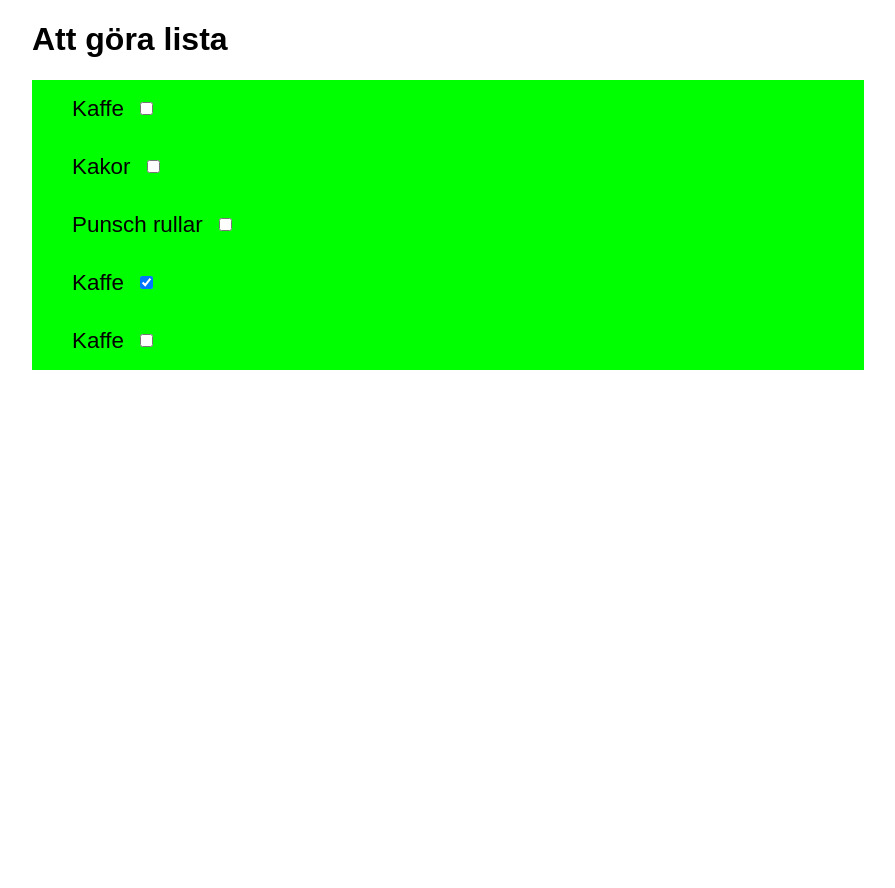
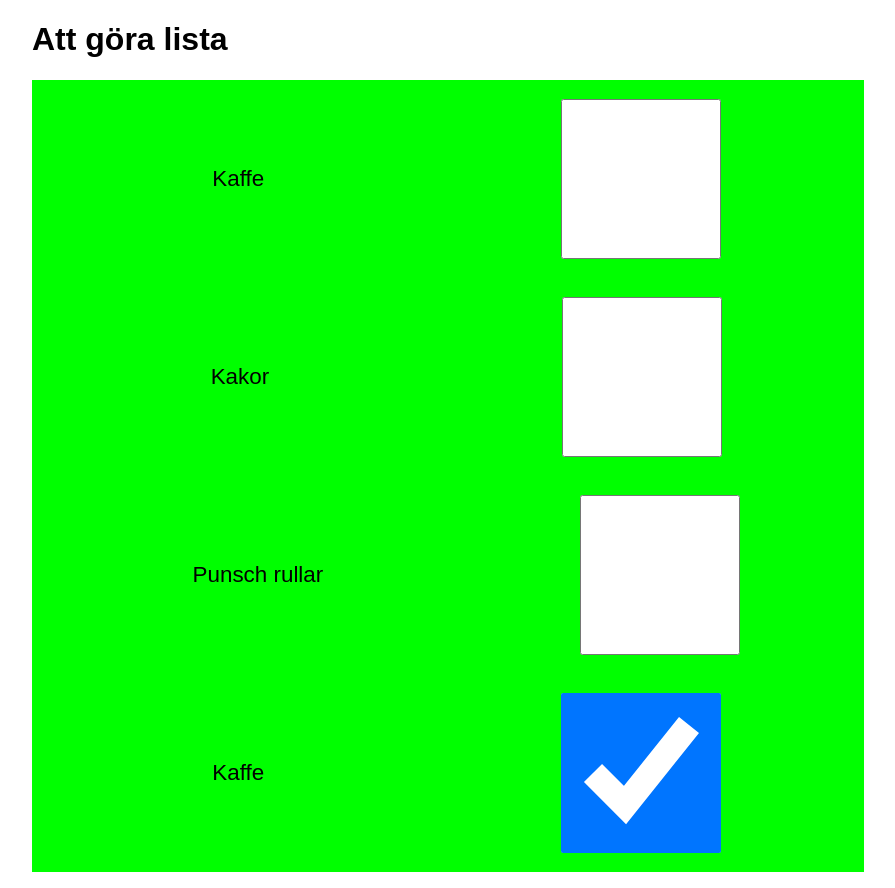
Before and after one commit to Hjalmar-Lundmark/te4-todo, a React (Vite) app: page / in a window 1280 px wide. Shown: the whole page, without its empty margins (192-1087 px from the left). Before the commit the page ends 800 px from the top, so only its background shows below. Built offline with nearby package versions, Linux system fonts and the light colour scheme.

Commit message:
Moved todolist into own file

```diff
--- a/src/App.jsx
+++ b/src/App.jsx
@@ -1,36 +1,12 @@
-import { useState } from 'react'
 import './App.css'
-import Todoitem from './components/Todoitem'
+import Todolist from './components/Todolist';
 
 function App() {
-    const todos = [
-        { id: 0, label: 'Kaffe', done: false },
-        { id: 1, label: 'Kakor', done: false },
-        { id: 2, label: 'Punsch rullar', done: false },
-        { id: 3, label: 'Kaffe', done: true },
-        { id: 4, label: 'Kaffe', done: false },
-    ]
-
-    const toggleTaskCompleted = (index) => {
-        console.log(index)
-        todos[index].done = true;
-    }
 
     return (
         <div className='container'>
             <h1>Att göra lista</h1>
-            <ul className='todo-list'>
-                {todos.map((todo, index) =>
-                    <Todoitem
-                        key={index}
-                        id={todo.id}
-                        label={todo.label}
-                        done={todo.done}
-                        toggleTaskCompleted={toggleTaskCompleted}
-                    />
-                )}
-            </ul>
-
+            <Todolist />
         </div>
     )
 }
--- a/src/components/Todoitem.css
+++ b/src/components/Todoitem.css
@@ -3,8 +3,11 @@
     align-items: center;
     padding: 1rem 0;
     font-size: 1.4rem;
+    justify-content: space-around;
 }
 
 .todo-item input[type="checkbox"] {
     margin-left: 1rem;
+    width: 10rem;
+    height: 10rem;
 }
--- a/src/components/Todoitem.jsx
+++ b/src/components/Todoitem.jsx
@@ -1,14 +1,14 @@
 import './Todoitem.css'
 
 function Todoitem(props) {
-    let {id, done, label} = props;
+    let {id, completed, label} = props;
 
     return (
     <li className='todo-item'>
         <label>{label}</label>
         <input
             type="checkbox"
-            checked={done}
+            checked={completed}
             onChange={() => { props.toggleTaskCompleted(id)}}
         />
     </li>
--- /dev/null
+++ b/src/components/Todolist.jsx
@@ -0,0 +1,44 @@
+import { useState } from "react"
+import Todoitem from "./Todoitem";
+
+function Todolist() {
+    // was in app.jsx but moved into its own file then imported into app
+
+    const [todos, setTodos] = useState([
+        { id: 0, label: 'Kaffe', completed: false },
+        { id: 1, label: 'Kakor', completed: false },
+        { id: 2, label: 'Punsch rullar', completed: false },
+        { id: 3, label: 'Kaffe', completed: true },
+    ]);
+
+    const toggleTaskCompleted = (id) => {   // göra kopia, ändra kopia, sätta orginal till ändrad kopia
+        const newTodos = todos.map(todo => {
+            // One-line solution but is harder to read
+            //return todo.id === id ? { ...todo, completed: !todo.completed } : todo
+
+            // more readable
+            const newTodo = todo
+            if (newTodo.id === id) {    // or todo.id === id
+                newTodo.completed = !newTodo.completed
+            }
+            return newTodo;
+        })
+        setTodos(newTodos);
+    }
+
+    return (
+        <ul className='todo-list'>
+            {todos.map((todo, index) =>
+                <Todoitem
+                    key={index}
+                    id={todo.id}
+                    label={todo.label}
+                    completed={todo.completed}
+                    toggleTaskCompleted={toggleTaskCompleted}
+                />
+            )}
+        </ul>
+    )
+}
+
+export default Todolist
```
